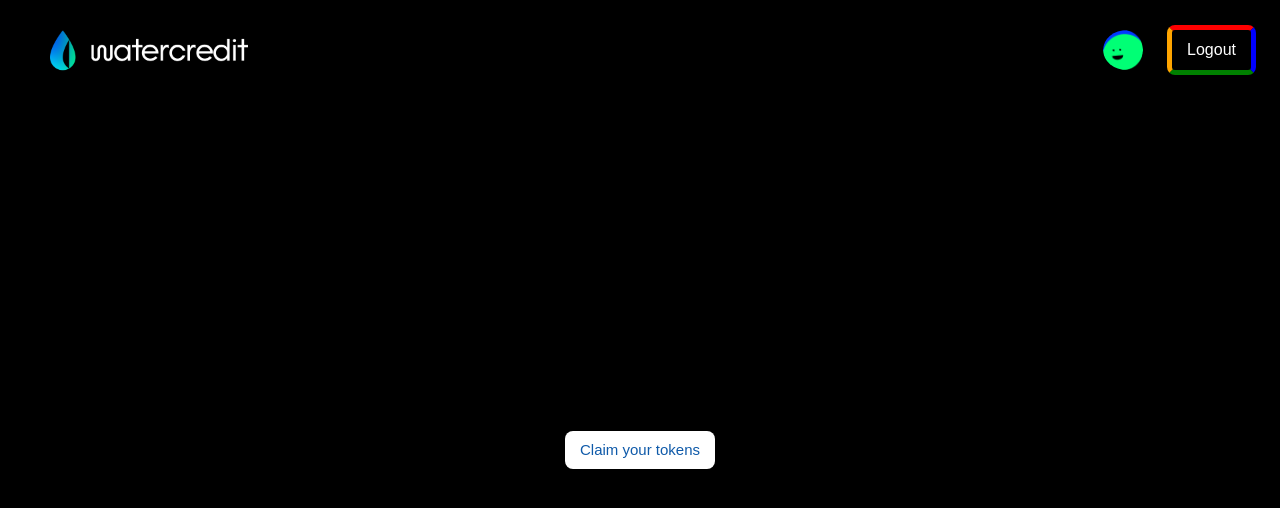
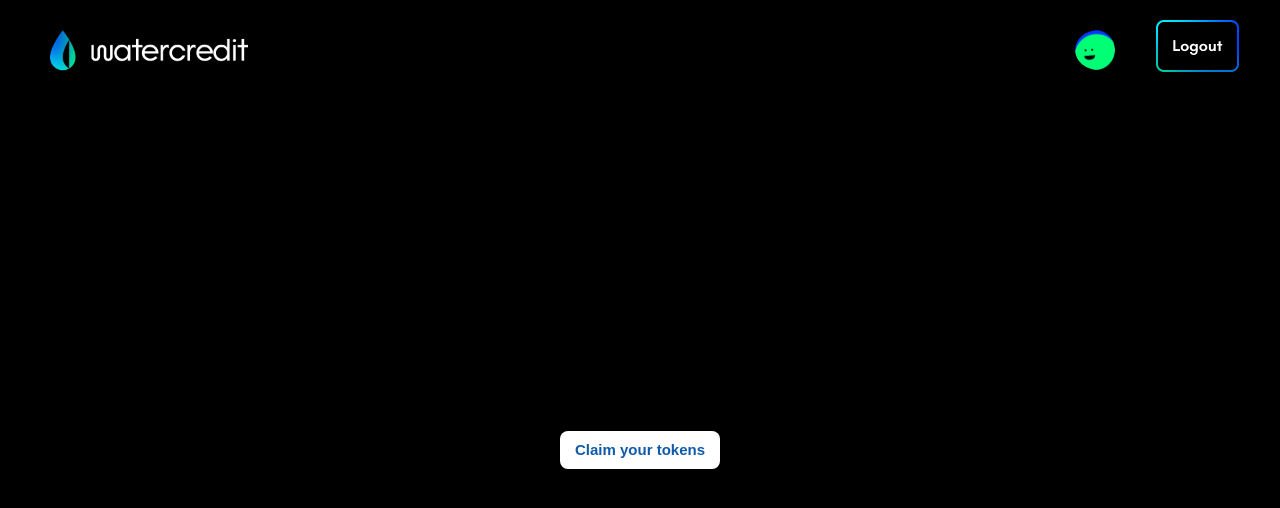
Before and after one commit to Kerry1207/WaterCredit, a Vue app in the folder water-credit-front-end/: page /receive-token in a window 1280 px wide. Shown: the top 508 px of the page. Built offline with nearby package versions, Linux system fonts and the light colour scheme; a web font is replaced by a local one.

Commit message:
updates on logout button

```diff
--- a/water-credit-front-end/src/pages/ReceiveTokenPage.vue
+++ b/water-credit-front-end/src/pages/ReceiveTokenPage.vue
@@ -28,6 +28,10 @@ export default {
     methods: {
         goToHomePage() {
             this.$router.push({ name: 'home' });
+        },
+        logOut() {
+            this.$router.push({ name: 'home' });
+            this.walletConnected = false;
         },
         async claimTokens() {
             this.isLoading = true;
@@ -79,7 +83,8 @@ export default {
                 <p id="wallet-address" class="m-0 pe-3">
                     {{ formatWalletAddress }}
                 </p>
-                <button class="button-custom-out btn btn-danger divv" @click="logOut">Logout</button>
+                <button class="btn btn-logout" @click="logOut"><img src="../assets/Buttons.png"
+                        alt="button-logout"></button>
             </div>
         </nav>
 
@@ -108,6 +113,10 @@ export default {
 
 
 <style scoped lang="scss">
+.btn-logout:active {
+    border: none;
+}
+
 .associated-wallet-message {
     font-size: 18px;
 }
@@ -128,12 +137,6 @@ export default {
     padding: 8px 15px;
     border-radius: 8px;
     font-family: "Teachers", sans-serif;
-}
-
-.divv {
-    border-width: 5px;
-    border-style: solid;
-    border-color: red blue green orange;
 }
 
 .hash-message {
@@ -163,6 +166,7 @@ export default {
     font-family: "Teachers", sans-serif;
     border: white;
     font-size: 15px;
+    font-weight: bold;
 }
 
 .button-custom:hover {
--- a/water-credit-front-end/src/pages/UploadBillPage.vue
+++ b/water-credit-front-end/src/pages/UploadBillPage.vue
@@ -226,7 +226,8 @@ export default {
                 <p id="wallet-address" class="m-0 pe-3">
                     {{ formatWalletAddress }}
                 </p>
-                <button class="btn" @click="logOut"><img src="../assets/Buttons.png" alt="button-logout"></button>
+                <button class="btn btn-logout" @click="logOut"><img src="../assets/Buttons.png"
+                        alt="button-logout"></button>
             </div>
         </nav>
 
@@ -390,6 +391,10 @@ export default {
 </template>
 
 <style scoped lang="scss">
+.btn-logout:active {
+    border: none;
+}
+
 .title-section {
     font-size: 13px;
     padding-left: 8px;
```
